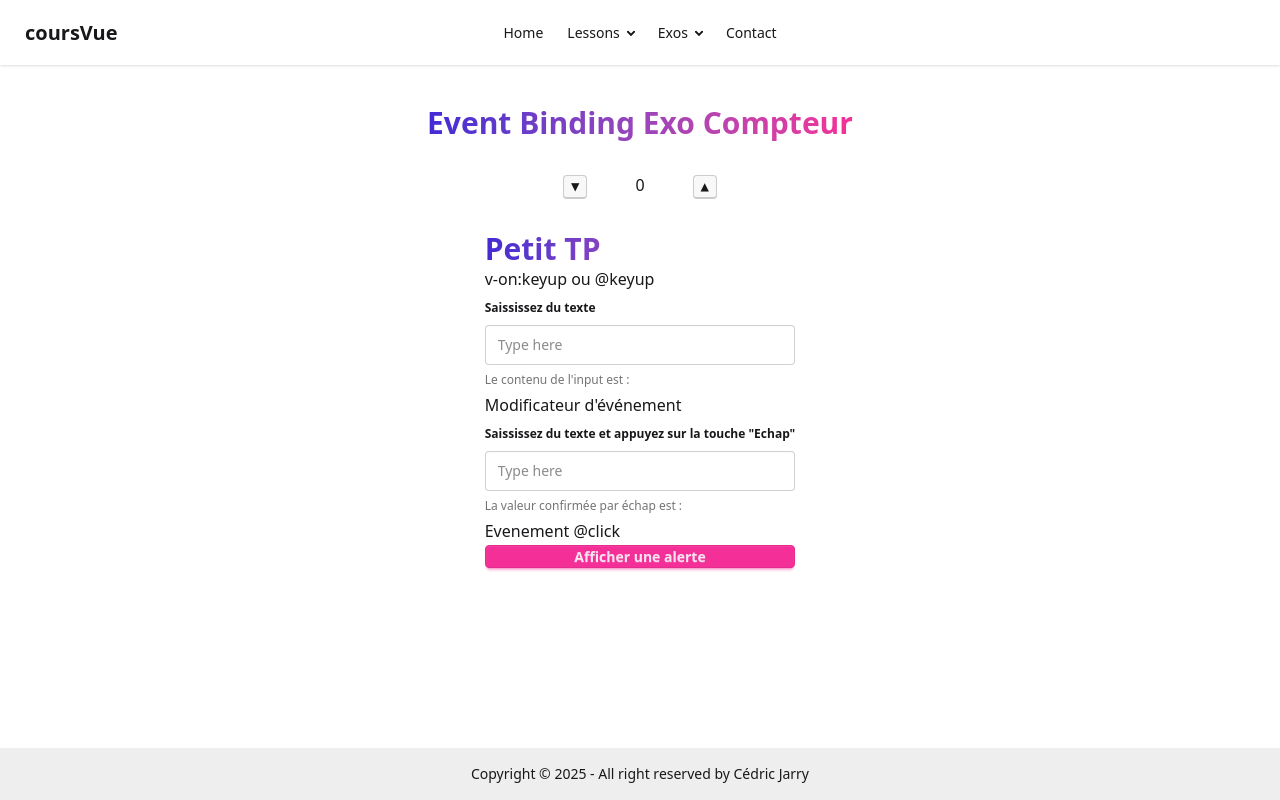
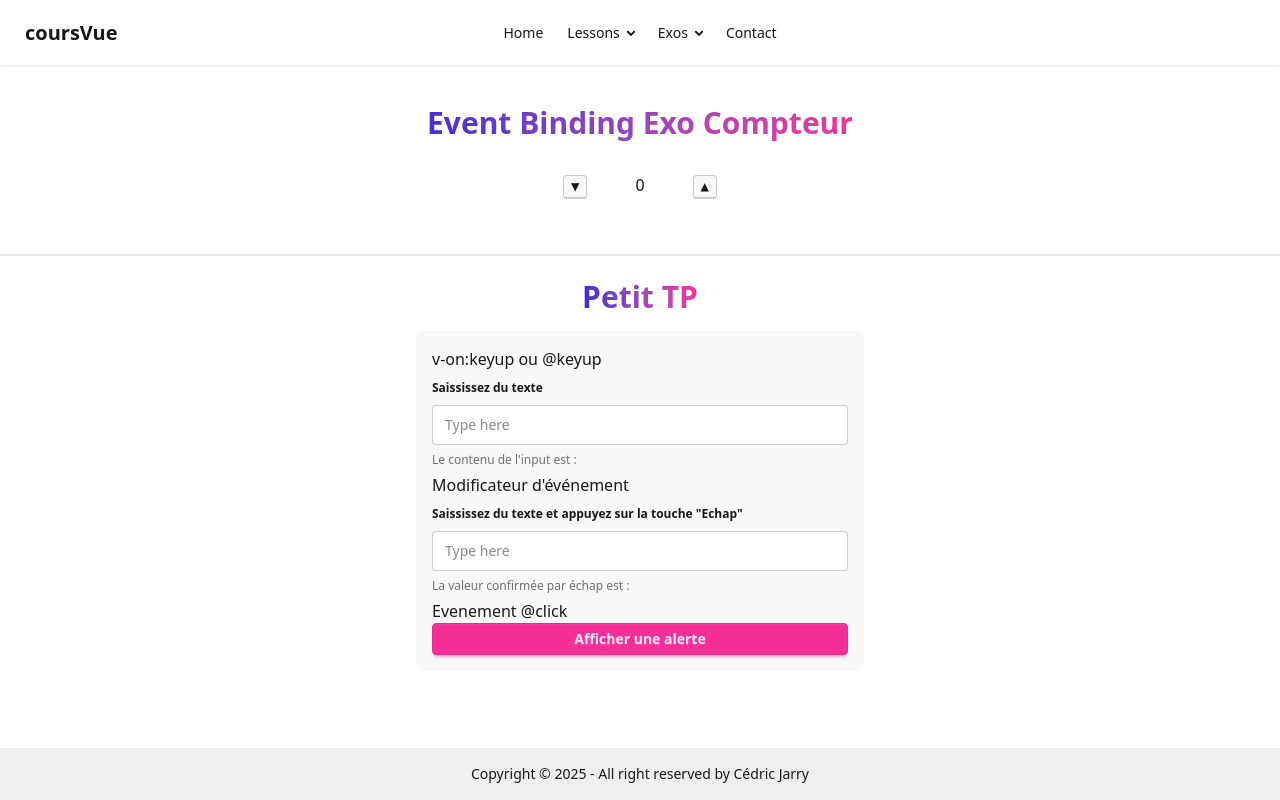
Before and after one commit to hspacesi34/vite-vue-cours, a Vue app: page /exos/event-binding in a window 1280 px wide. Built offline with nearby package versions, Linux system fonts and the light colour scheme.

Commit message:
feat: refais design page exo event binding

```diff
--- a/src/views/exos/EventBinding.vue
+++ b/src/views/exos/EventBinding.vue
@@ -1,7 +1,7 @@
 <template>
     <div class="flex flex-col items-center mt-10">
-        <div>
-            <h1 class="text-3xl font-extrabold text-transparent bg-clip-text bg-gradient-to-r from-primary to-secondary">Event Binding Exo Compteur</h1>
+        <div class="w-full max-w-md mx-auto">
+            <h1 class="text-3xl font-extrabold text-transparent bg-clip-text bg-gradient-to-r from-primary to-secondary text-center">Event Binding Exo Compteur</h1>
             <div class="flex justify-center p-8 gap-12">
                 <div class="tooltip tooltip-bottom">
                     <div class="tooltip-content">
@@ -18,13 +18,14 @@
                 </div>
             </div>
         </div>
-        <div>
-            <h1 class="text-3xl font-extrabold text-transparent bg-clip-text bg-gradient-to-r from-primary to-secondary">Petit TP</h1>
+        <div class="divider"></div>
+        <h1 class="text-3xl font-extrabold text-transparent bg-clip-text bg-gradient-to-r from-primary to-secondary text mb-4">Petit TP</h1>
+        <div class="w-full max-w-md mx-auto p-4 bg-base-200 rounded-box">
             <div>
                 <h3>v-on:keyup ou @keyup</h3>
                 <fieldset class="fieldset">
                     <legend class="fieldset-legend">Saississez du texte</legend>
-                    <input @input.key_up="(e) => value1 = e.target.value" type="text" class="input" placeholder="Type here" />
+                    <input @input.key_up="(e) => value1 = e.target.value" type="text" class="input w-full sm:w-auto flex-grow" placeholder="Type here" />
                     <p class="label">Le contenu de l'input est : {{ value1 }}</p>
                 </fieldset>
             </div>
@@ -32,13 +33,13 @@
                 <h3>Modificateur d'événement</h3>
                 <fieldset class="fieldset">
                     <legend class="fieldset-legend">Saississez du texte et appuyez sur la touche "Echap"</legend>
-                    <input @keyup.esc="(e) => value2 = e.target.value" type="text" class="input" placeholder="Type here" />
+                    <input @keyup.esc="(e) => value2 = e.target.value" type="text" class="input w-full sm:w-auto flex-grow" placeholder="Type here" />
                     <p class="label">La valeur confirmée par échap est : {{ value2 }}</p>
                 </fieldset>
             </div>
             <div>
                 <h3>Evenement @click</h3>
-                <button @click="displayAlert" class="btn btn-secondary size-full">Afficher une alerte</button>
+                <button @click="displayAlert" class="btn btn-secondary w-full h-8">Afficher une alerte</button>
             </div>
         </div>
     </div>
```
